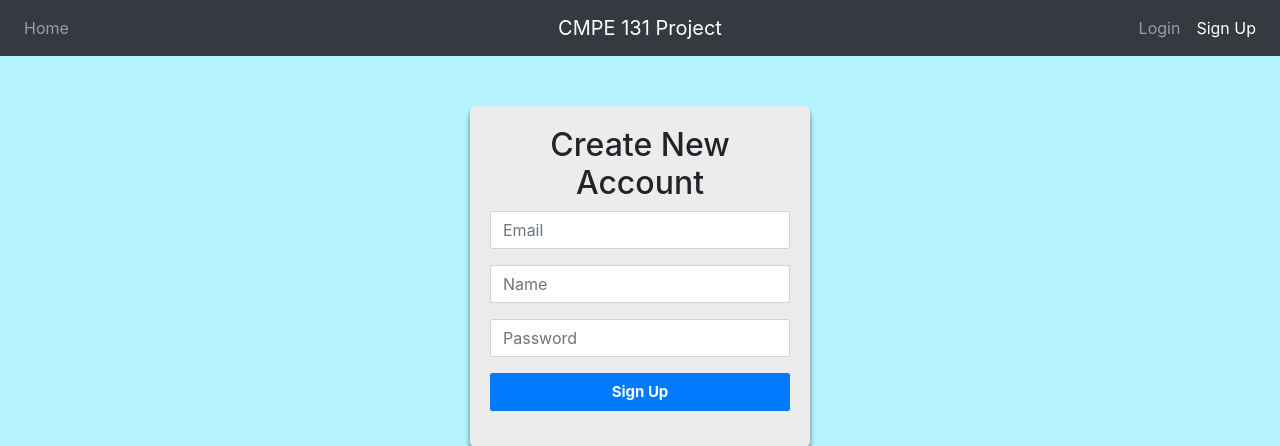
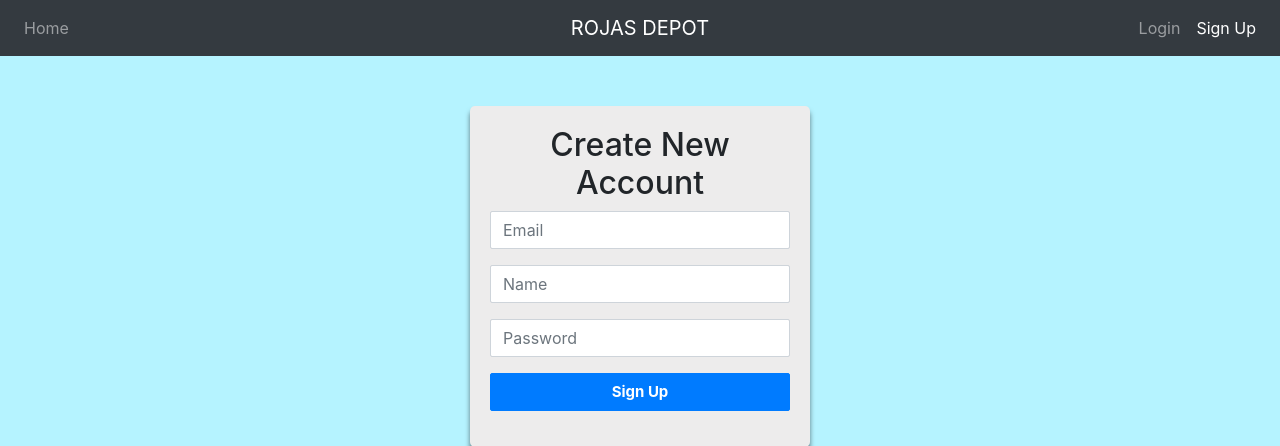
Before and after one commit to mitchellsayer/cmpe_131_team8, a Flask app: page /signup in a window 1280 px wide. Shown: the top 446 px of the page. Run offline with Flask 2, Linux system fonts and the light colour scheme; some libraries are stand-ins or nearby versions.

Commit message:
Added Rojas Depot Logo

```diff
--- a/app/templates/base.html
+++ b/app/templates/base.html
@@ -28,7 +28,7 @@
             </ul>
         </div>
         <div class="mx-auto order-0">
-            <a class="navbar-brand mx-auto" href="#">CMPE 131 Project</a>
+            <a class="navbar-brand mx-auto" href="#">ROJAS DEPOT</a>
             <button class="navbar-toggler" type="button" data-toggle="collapse" data-target=".dual-collapse2">
                 <span class="navbar-toggler-icon"></span>
             </button>
--- a/app/templates/index.html
+++ b/app/templates/index.html
@@ -14,7 +14,7 @@
   <div class="row justify-content-center" style="margin-top: 5em;">
     <div class="col-8" style="text-align: center;">
       <h1 class="display">Rojas Depot</h1>
-      <h4 class="card-text">Home to all your shopping needs!</h4>
+      <img src ="RojasDepot2.png" alt="Image Goes Here">
       <h5>Shop 'Til You Drop! </h5>
     </div>
   </div>
```
Also changed, not shown: app/db.sqlite, app/static/images/Rojas Depot 2.PNG (added).
